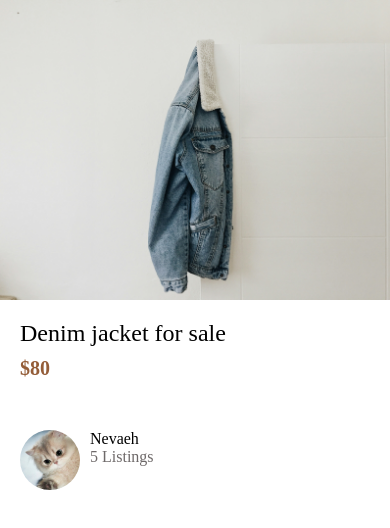
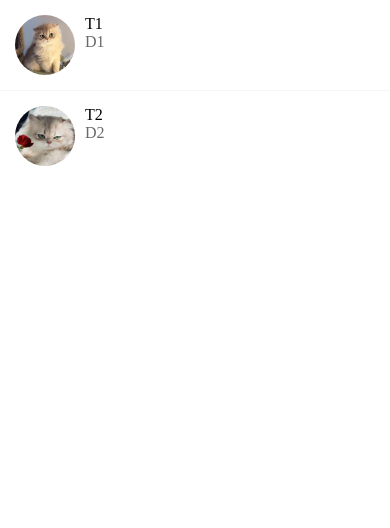
Before and after one commit to nevaehxinyue/goodbye-goods, a React Native app: screen / in a window 390 px wide. Shown: the top 528 px of the page. Built offline with nearby package versions, Linux system fonts and the light colour scheme.

Commit message:
Add swipeable delete button

```diff
--- a/App.js
+++ b/App.js
@@ -11,7 +11,9 @@ import AppButton from "./app/components/AppButton";
 import color from "./app/config/color";
 import Card from "./app/components/Card";
 import ListingDetailsScreen from "./app/components/ListingDetailsScreen";
-import ListItemSeller from "./app/components/ListItemSeller";
+import MessagesScreen from "./app/screens/MessagesScreen";
+import { GestureHandlerRootView } from 'react-native-gesture-handler';
+import ListItem from "./app/components/ListItem";
 
 export default function App() {
   return (
@@ -22,12 +24,15 @@ export default function App() {
     //     image= {require("./app/assets/jacket.png")}
     //   />
     // </View>
-    <ListingDetailsScreen />
-
+    // <ListingDetailsScreen />
 
     // <WelcomeScreen />
+    <MessagesScreen />
 
-    // <ViewImageScreen />
+    //
+    // <GestureHandlerRootView style={{flex:1}}>
+    // <MessagesScreen />
+    // </GestureHandlerRootView>
   );
 }
 
--- a/app.json
+++ b/app.json
@@ -19,12 +19,12 @@
     },
     "android": {
       "adaptiveIcon": {
-        "foregroundImage": "./assets/adaptive-icon.png",
+        "foregroundImage": "./app//assets/adaptive-icon.png",
         "backgroundColor": "#ffffff"
       }
     },
     "web": {
-      "favicon": "./assets/favicon.png"
+      "favicon": "./app/assets/favicon.png"
     }
   }
 }
--- /dev/null
+++ b/app/components/ListItem.js
@@ -0,0 +1,46 @@
+import React from "react";
+import { View, StyleSheet, Image, TouchableHighlight } from "react-native";
+import AppText from "./AppText";
+import color from "../config/color";
+import Swipeable from 'react-native-gesture-handler/Swipeable';
+
+function ListItem({ title, subTitle, image, onPress, renderRightActions }) {
+  return (
+    <Swipeable renderRightActions={renderRightActions}>
+    <TouchableHighlight
+      onPress={onPress}
+      underlayColor={color.lightGrey}
+    >
+      <View style={styles.container}>
+        <Image style={styles.image} source={image} />
+
+        <View>
+          <AppText style={styles.title}>{title}</AppText>
+          <AppText style={styles.subTitle}>{subTitle}</AppText>
+        </View>
+      </View>
+    </TouchableHighlight>
+    </Swipeable>
+  );
+}
+
+const styles = StyleSheet.create({
+  container: {
+    flexDirection: "row",
+    padding: 15,
+  },
+  image: {
+    width: 60,
+    height: 60,
+    borderRadius: 30,
+    marginRight: 10,
+  },
+  subTitle: {
+    color: color.mediumGrey,
+  },
+  title: {
+    fontWeight: "500",
+  },
+});
+
+export default ListItem;
--- /dev/null
+++ b/app/components/ListItemDeleteAction.js
@@ -0,0 +1,23 @@
+import React from 'react';
+import { View, StyleSheet } from 'react-native';
+import color from '../config/color';
+import { MaterialCommunityIcons } from '@expo/vector-icons'
+
+function ListItemDeleteAction(props) {
+    return (
+       <View style={styles.container}>
+        <MaterialCommunityIcons name='trash-can' size={35} color={color.white} />
+         </View>
+    );
+}
+
+const styles = StyleSheet.create({
+    container: {
+        backgroundColor: color.danger,
+        width:70,
+        justifyContent: 'center',
+        alignItems: 'center'
+    }
+})
+
+export default ListItemDeleteAction;
--- a/app/components/ListItemSeller.js
+++ /dev/null
@@ -1,40 +0,0 @@
-import React from 'react';
-import { View, StyleSheet, Image } from 'react-native';
-import AppText from './AppText';
-import color from '../config/color';
-
-
-function ListItemSeller({ title, subTitle, image}) {
-    return (
-      <View style={styles.container}>
-        <Image style={styles.image} source={image}/>
-
-        <View>
-            <AppText style={styles.title}>{title}</AppText>
-            <AppText style={styles.subTitle}>{subTitle}</AppText>
-        </View>
-
-      </View>
-    );
-}
-
-const styles = StyleSheet.create({
-    container: {
-        flexDirection: 'row'
-    },
-    image: {
-        width: 60,
-        height: 60,
-        borderRadius: 30,
-        marginRight: 10
-
-    },
-    subTitle: {
-        color: color.mediumGrey,
-    },
-    title: {
-        fontWeight: '500'
-    }
-})
-
-export default ListItemSeller;
--- /dev/null
+++ b/app/components/ListItemSeparator.js
@@ -0,0 +1,21 @@
+import React from 'react';
+import { View, StyleSheet } from 'react-native';
+import color from '../config/color';
+
+function ListItemSeparator(props) {
+    return (
+       <View style={styles.separator}/>
+    );
+}
+
+const styles = StyleSheet.create({
+    separator: {
+        width: '100%',
+        height: 1,
+        backgroundColor: color.lightGrey
+
+    }
+})
+
+
+export default ListItemSeparator;
--- a/app/components/ListingDetailsScreen.js
+++ b/app/components/ListingDetailsScreen.js
@@ -2,7 +2,7 @@ import React from "react";
 import { Image, View, StyleSheet } from "react-native";
 import color from "../config/color";
 import AppText from "./AppText";
-import ListItemSeller from "./ListItemSeller";
+import ListItem from "./ListItem";
 
 function ListingDetailsScreen(props) {
   return (
@@ -13,7 +13,7 @@ function ListingDetailsScreen(props) {
         <AppText style={styles.price}>$80</AppText>
 
         <View style={styles.userContainer}>
-          <ListItemSeller
+          <ListItem
             title="Nevaeh"
             subTitle="5 Listings"
             image={require("../assets/user2.jpg")}
@@ -45,6 +45,6 @@ const styles = StyleSheet.create({
     fontWeight: "500",
   },
   userContainer: {
-    marginVertical: 40
-  }
+    marginVertical: 40,
+  },
 });
--- a/app/config/color.js
+++ b/app/config/color.js
@@ -1,10 +1,12 @@
 export default {
     primary: '#0f0f0f', // grey black
-    second: '#c4c4c4', // light-grey
+    second: '#c4c4c4', // stone-light-grey
     third: '#404040',  // grey
     black: '#000', // black
     white: '#fff', // white
     bronze: '#945d38',
-    mediumGrey: '#6e6969'
+    mediumGrey: '#6e6969', // for subtitle
+    lightGrey: '#f8f4f4',
+    danger: '#ff5252'
 
 }
--- /dev/null
+++ b/app/screens/MessagesScreen.js
@@ -0,0 +1,45 @@
+import React from "react";
+import { FlatList, SafeAreaView } from "react-native";
+import ListItem from "../components/ListItem";
+import ListItemSeparator from "../components/ListItemSeparator";
+import ListItemDeleteAction from "../components/ListItemDeleteAction";
+import { GestureHandlerRootView } from 'react-native-gesture-handler'
+
+const messages = [
+  {
+    id: 1,
+    title: "T1",
+    description: "D1",
+    image: require("../assets/user1.jpg"),
+  },
+  {
+    id: 2,
+    title: "T2",
+    description: "D2",
+    image: require("../assets/user3.jpg"),
+  },
+];
+
+function MessagesScreen(props) {
+  return (
+    <GestureHandlerRootView style={{ flex: 1}}>
+    <SafeAreaView>
+      <FlatList
+        data={messages}
+        renderItem={({ item }) => (
+          <ListItem
+            title={item.title}
+            subTitle={item.description}
+            image={item.image}
+            onPress={() => console.log('Message selected.', item)}
+            renderRightActions={() => <ListItemDeleteAction/>}
+          />
+        )}
+        ItemSeparatorComponent={<ListItemSeparator/>}
+      />
+    </SafeAreaView>
+    </GestureHandlerRootView>
+  );
+}
+
+export default MessagesScreen;
--- a/app/screens/ViewImageScreen.js
+++ b/app/screens/ViewImageScreen.js
@@ -1,21 +1,26 @@
 import React from 'react';
 import { Image, StyleSheet, View } from 'react-native';
 import color from '../config/color';
+import { MaterialCommunityIcons } from '@expo/vector-icons'
 
 function ViewImageScreen(props) {
     return (
         <View style={styles.constainer}>
-            <View style={styles.closeIcon}></View>
-            <View style={styles.deleteIcon}></View>
+            <View style={styles.closeIcon}>
+                <MaterialCommunityIcons name='close'size={35}/>
+            </View>
+            <View style={styles.deleteIcon}>
+            <MaterialCommunityIcons name='trash-can-outline' color={color.second} size={36}/>
+            </View>
        <Image resizeMode="contain" style={styles.image} source={require('../assets/chair1.jpeg')} />
        </View>
     );
 }
 const styles = StyleSheet.create({
     closeIcon: {
-        width: 50,
-        height: 50,
-        backgroundColor: color.third,
+        backgroundColor: color.second,
+        padding:4,
+        borderRadius: 30,
         position: 'absolute',
         top: 40,
         left: 30
@@ -27,9 +32,9 @@ const styles = StyleSheet.create({
 
     },
     deleteIcon: {
-        width: 50,
-        height: 50,
-        backgroundColor: color.second,
+        borderRadius: 30,
+        padding:5,
+        backgroundColor: color.third,
         position: 'absolute',
         top: 40,
         right: 30
--- a/package.json
+++ b/package.json
@@ -13,7 +13,8 @@
     "expo": "~50.0.11",
     "expo-status-bar": "~1.11.1",
     "react": "18.2.0",
-    "react-native": "0.73.4"
+    "react-native": "0.73.4",
+    "react-native-gesture-handler": "~2.14.0"
   },
   "devDependencies": {
     "@babel/core": "^7.20.0"
```
Also changed, not shown: 1 other file (tests, documents, lock files or other folders).
